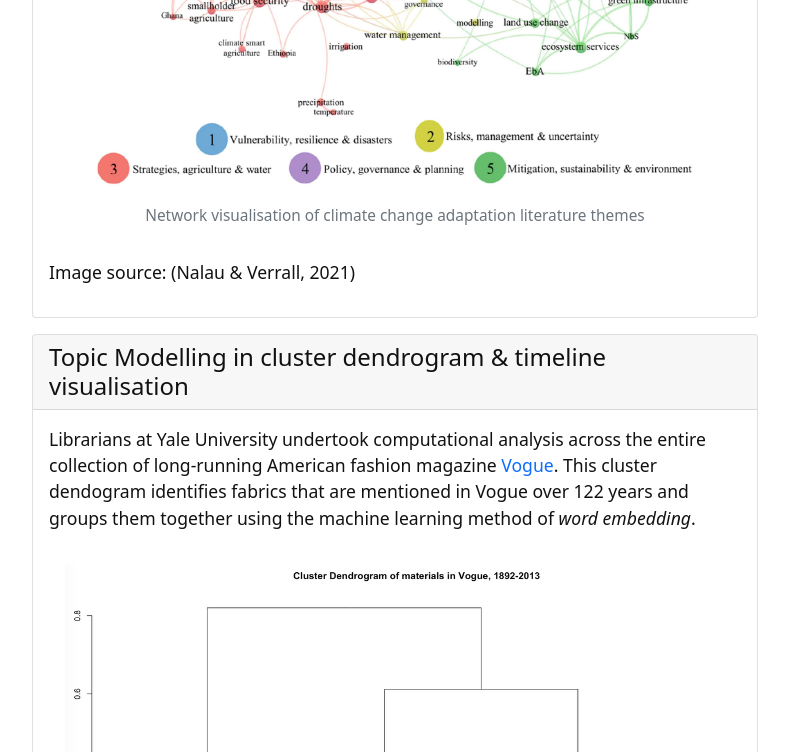
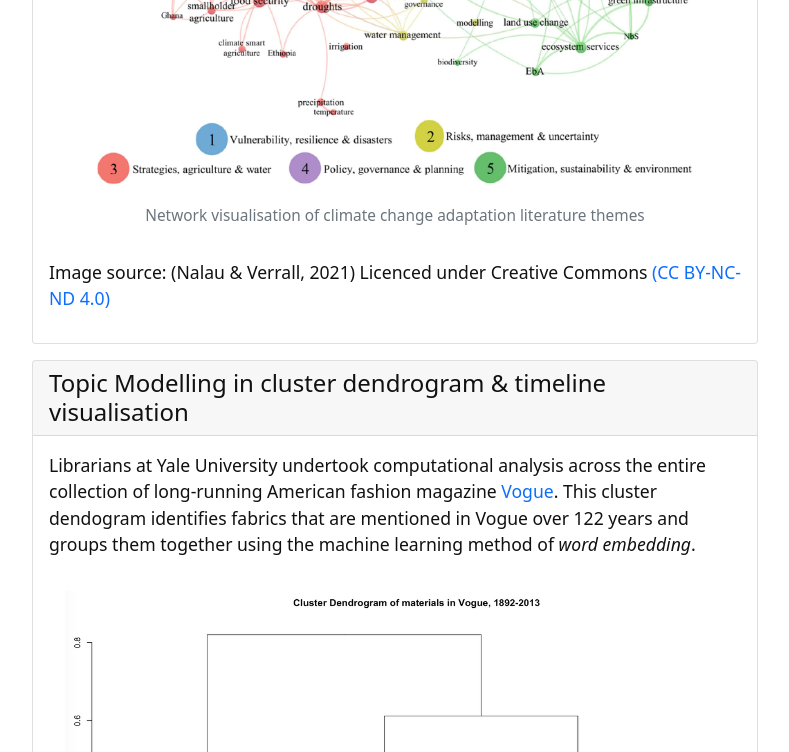
Before and after one commit to GULibrarySandbox/intro-text-mining-analysis-2022, a Jekyll site: the page built from content/8-visualising_data.md, in a window 1280 px wide and 900 px high, scrolled down 5012 px, cut to the strip 0-752 px from the top of the window. Shown: the whole strip, without its empty margins (245-1034 px from the left). Built offline with Jekyll 4.4.1, drawn with Linux system fonts in a browser that asks for light colours.

Commit message:
Update 8-visualising_data.md

```diff
--- a/content/8-visualising_data.md
+++ b/content/8-visualising_data.md
@@ -68,7 +68,7 @@ Read more about the findings and methods at:
 Nalau, J., & Verrall, B. (2021). Mapping the evolution and current trends in climate change adaptation science. Climate Risk Management, 32, 100290. [https://doi.org/10.1016/j.crm.2021.100290](https://doi.org/10.1016/j.crm.2021.100290)
 
 {% include figure.html img="Nalua_Environment_VosViewerVis.PNG" alt="Network visualisation of climate change adaptation literature themes" caption="Network visualisation of climate change adaptation literature themes" width="100%" %}
-Image source: (Nalau & Verrall, 2021)
+Image source: (Nalau & Verrall, 2021) Licenced under Creative Commons [(CC BY-NC-ND 4.0)](https://creativecommons.org/licenses/by-nc-nd/4.0/)
 {% endcapture %} {% include card.html header="Bibliometric analysis network visualisation" text=text %}
 
 {% capture text %}
```
